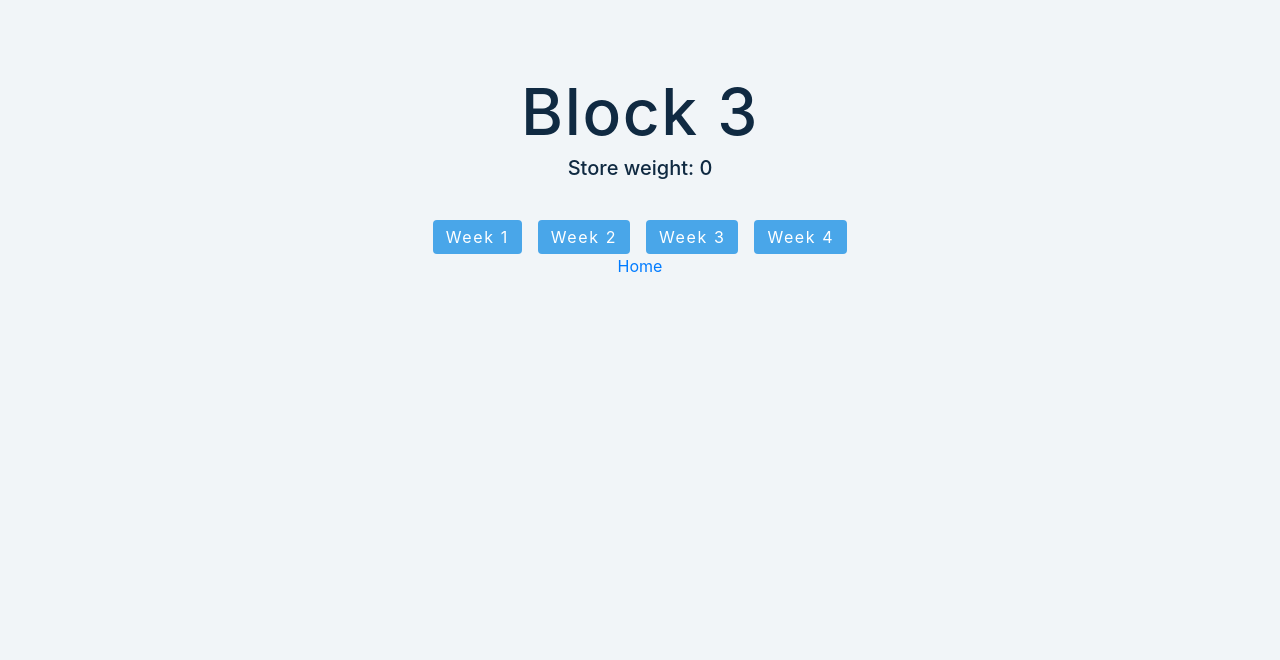
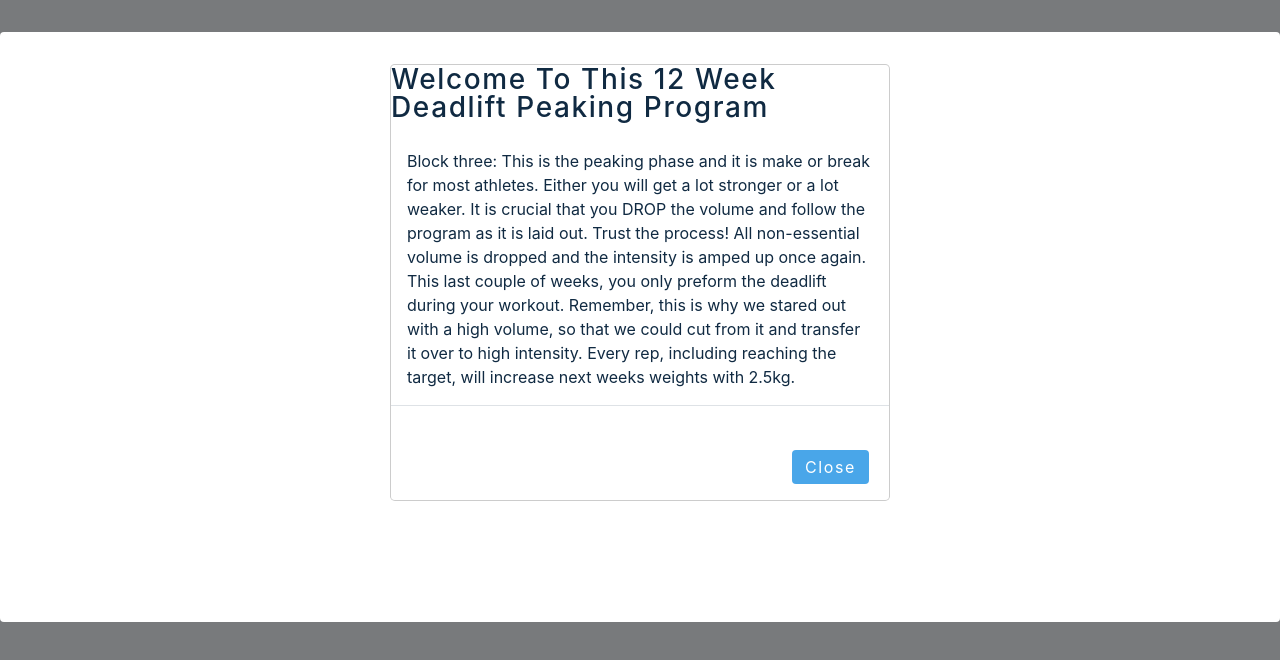
Before and after one commit to williamadahl/Deadlift-peaking-program, a React (Create React App) app: page /block3 in a window 1280 px wide. Shown: the top 660 px of the page. Built offline with nearby package versions, Linux system fonts and the light colour scheme; the HTML template or start-up script is replaced by a standard one.

Commit message:
added modal content for block 3

```diff
--- a/src/tmp-folder/Block3.js
+++ b/src/tmp-folder/Block3.js
@@ -2,11 +2,15 @@ import React, {useState} from 'react';
 import {data} from '../data/data'
 import {useSelector} from "react-redux";
 import Week from "./Week";
+import InfoModal from "./Modal";
+import {modalContent} from "../data/modalContent";
 
 const Block3 = () => {
 
-    const selector = state => state.calculatedTrainingMax;
-    const calculatedTrainingMax = useSelector(selector)
+    const selectCalculatedTrainingMax = state => state.calculatedTrainingMax;
+    const calculatedTrainingMax = useSelector(selectCalculatedTrainingMax)
+    const selectShowBlock3Modal = state => state.showBlock3Modal;
+    const showBlock3Modal = useSelector(selectShowBlock3Modal);
     const [hideWeek1, setHideWeek1] = useState(false);
     const [hideWeek2, setHideWeek2] = useState(false);
     const [hideWeek3, setHideWeek3] = useState(false);
@@ -14,10 +18,16 @@ const Block3 = () => {
     const [weekNumber, setWeekNumber] = useState(0);
     const [targetReps] = useState(2);
     const [exercises] = useState(data[2]);
+    const [myModalData] = useState(modalContent[3])
 
     return(
         <>
             <h1> Block 3 </h1>
+            <InfoModal
+                modalContent={myModalData}
+                showModal={showBlock3Modal}
+                dispatchCode={'SET_SHOW_BLOCK3_MODAL'}
+            />
             <h5> Store weight: {calculatedTrainingMax}</h5>
             <button className='btn' onClick={()=>setWeekNumber(1)}> Week 1</button>
             <button className='btn' onClick={()=>setWeekNumber(2)}> Week 2</button>
```
Also changed, not shown: 1 other file (tests, documents, lock files or other folders).
